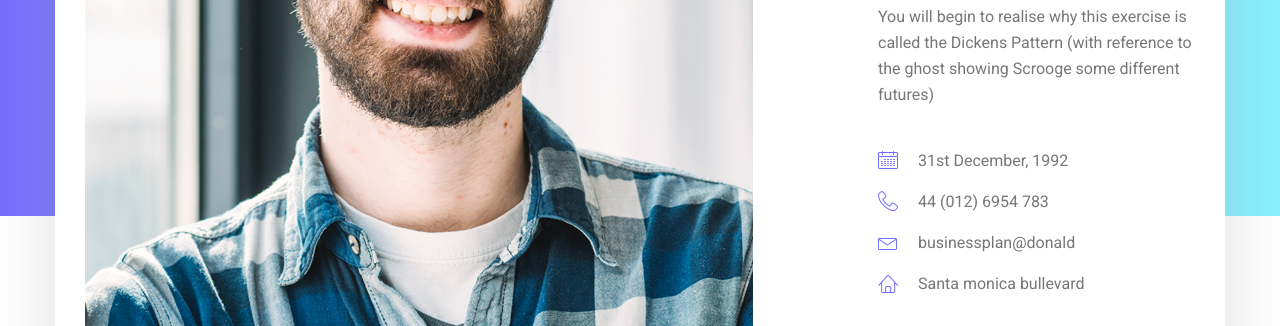
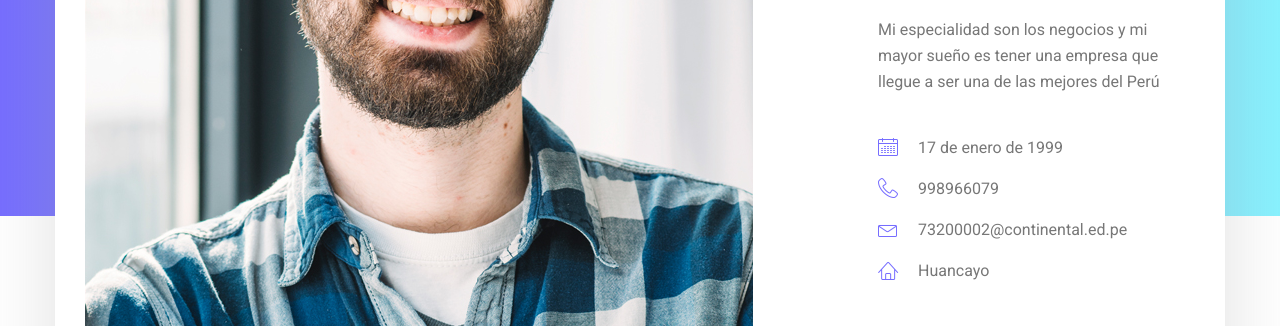
Before and after one commit to CarlosHilares/CarlosHilares, a plain HTML site: page index.html in a window 1280 px wide. Shown: the part 544-870 px from the top of the page. Drawn offline with Linux system fonts and the light colour scheme.

Commit message:
Update index.html

```diff
--- a/index.html
+++ b/index.html
@@ -76,13 +76,13 @@
 								<div class="personal_text">
 									<h6>Hola a todos, Yo soy</h6>
 									<h3>Carlos Gustavo Hilares Sulca</h3>
-									<h4>Junior UI/UX Developer</h4>
-									<p>You will begin to realise why this exercise is called the Dickens Pattern (with reference to the ghost showing Scrooge some different futures)</p>
+									<h4>Ingeniero Empresarial</h4>
+									<p>Mi especialidad son los negocios y mi mayor sueño es tener una empresa que llegue a ser una de las mejores del Perú</p>
 									<ul class="list basic_info">
-										<li><a href="#"><i class="lnr lnr-calendar-full"></i> 31st December, 1992</a></li>
-										<li><a href="#"><i class="lnr lnr-phone-handset"></i> 44 (012) 6954 783</a></li>
-										<li><a href="#"><i class="lnr lnr-envelope"></i> businessplan@donald</a></li>
-										<li><a href="#"><i class="lnr lnr-home"></i> Santa monica bullevard</a></li>
+										<li><a href="#"><i class="lnr lnr-calendar-full"></i> 17 de enero de 1999</a></li>
+										<li><a href="#"><i class="lnr lnr-phone-handset"></i> 998966079</a></li>
+										<li><a href="#"><i class="lnr lnr-envelope"></i> 73200002@continental.ed.pe </a></li>
+										<li><a href="#"><i class="lnr lnr-home"></i> Huancayo </a></li>
 									</ul>
 									<ul class="list personal_social">
 										<li><a href="#"><i class="fa fa-facebook"></i></a></li>
```
